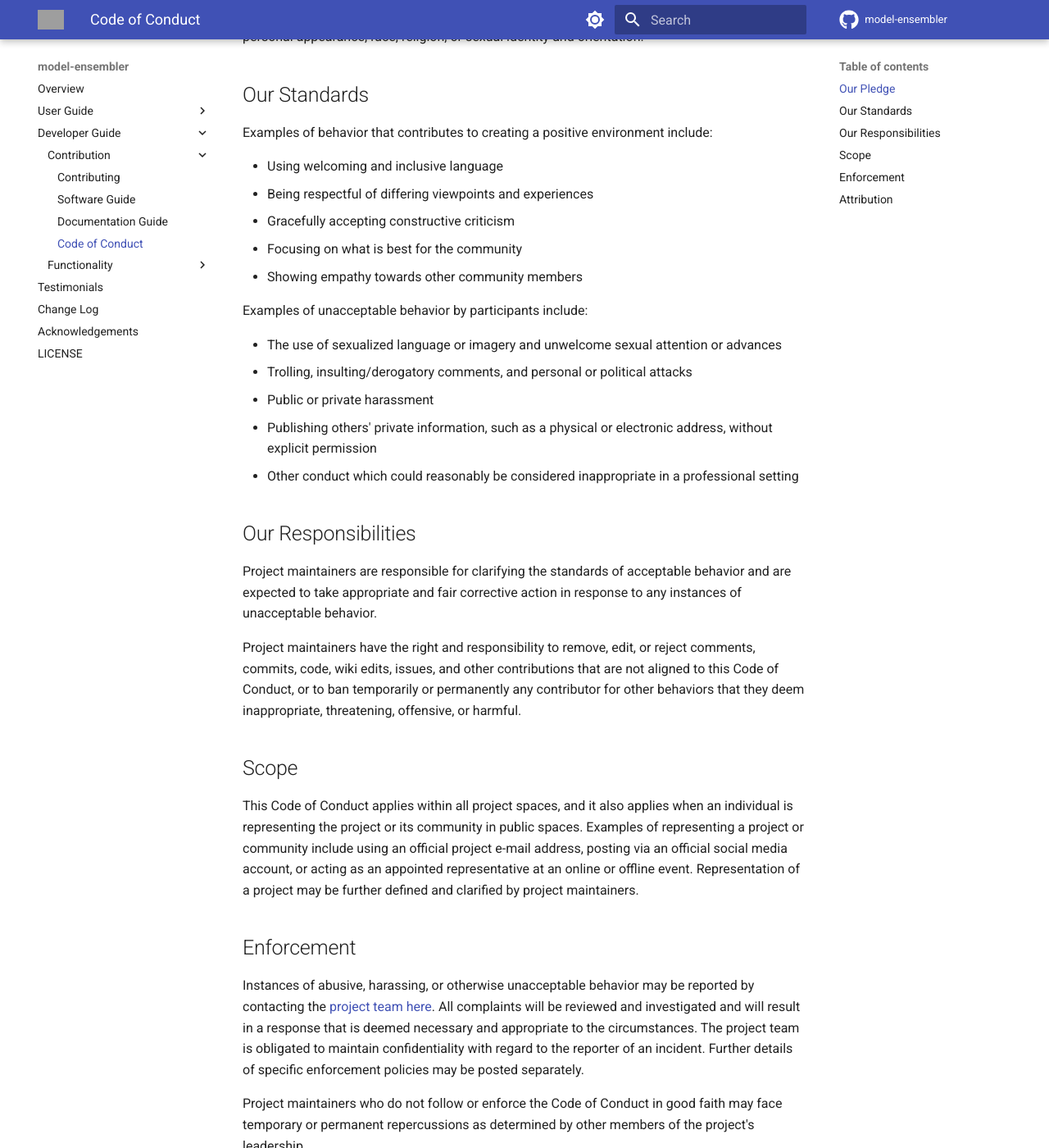
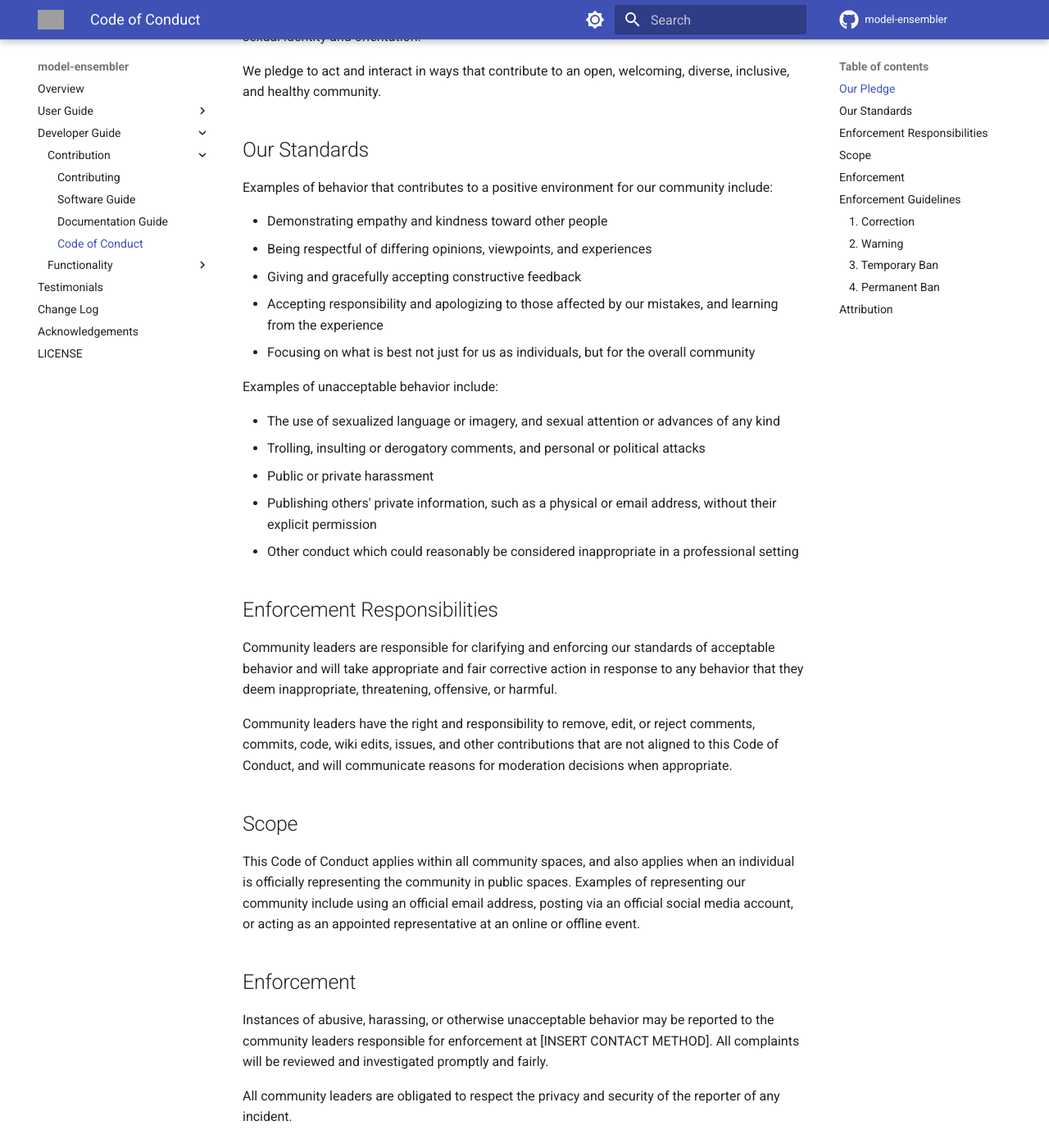
Before and after one commit to environmental-forecasting/model-ensembler, an MkDocs documentation site: the page built from docs/developer/contribution/code_of_conduct.md, in a window 1280 px wide and 1400 px high, scrolled down 301 px. Shown: the whole window at 82% size. Built offline with MkDocs 1.6.1 and Material for MkDocs 9.7.7, drawn with Linux system fonts in a browser that asks for light colours; comment, search, counter and statistics services are not loaded; some of the changed text lies outside the part shown; grey boxes are pictures that could not be loaded.

Commit message:
move to latest code of conduct version

```diff
--- a/CODE_OF_CONDUCT.md
+++ b/CODE_OF_CONDUCT.md
@@ -2,69 +2,131 @@
 
 ## Our Pledge
 
-In the interest of fostering an open and welcoming environment, we as
-contributors and maintainers pledge to make participation in our project and
-our community a harassment-free experience for everyone, regardless of age, body
-size, disability, ethnicity, sex characteristics, gender identity and expression,
-level of experience, education, socio-economic status, nationality, personal
-appearance, race, religion, or sexual identity and orientation.
+We as members, contributors, and leaders pledge to make participation in our
+community a harassment-free experience for everyone, regardless of age, body
+size, visible or invisible disability, ethnicity, sex characteristics, gender
+identity and expression, level of experience, education, socio-economic status,
+nationality, personal appearance, race, caste, color, religion, or sexual
+identity and orientation.
+
+We pledge to act and interact in ways that contribute to an open, welcoming,
+diverse, inclusive, and healthy community.
 
 ## Our Standards
 
-Examples of behavior that contributes to creating a positive environment
-include:
+Examples of behavior that contributes to a positive environment for our
+community include:
 
-* Using welcoming and inclusive language
-* Being respectful of differing viewpoints and experiences
-* Gracefully accepting constructive criticism
-* Focusing on what is best for the community
-* Showing empathy towards other community members
+* Demonstrating empathy and kindness toward other people
+* Being respectful of differing opinions, viewpoints, and experiences
+* Giving and gracefully accepting constructive feedback
+* Accepting responsibility and apologizing to those affected by our mistakes,
+  and learning from the experience
+* Focusing on what is best not just for us as individuals, but for the overall
+  community
 
-Examples of unacceptable behavior by participants include:
+Examples of unacceptable behavior include:
 
-* The use of sexualized language or imagery and unwelcome sexual attention or
-  advances
-* Trolling, insulting/derogatory comments, and personal or political attacks
+* The use of sexualized language or imagery, and sexual attention or advances of
+  any kind
+* Trolling, insulting or derogatory comments, and personal or political attacks
 * Public or private harassment
-* Publishing others' private information, such as a physical or electronic
-  address, without explicit permission
+* Publishing others' private information, such as a physical or email address,
+  without their explicit permission
 * Other conduct which could reasonably be considered inappropriate in a
   professional setting
 
-## Our Responsibilities
+## Enforcement Responsibilities
 
-Project maintainers are responsible for clarifying the standards of acceptable
-behavior and are expected to take appropriate and fair corrective action in
-response to any instances of unacceptable behavior.
+Community leaders are responsible for clarifying and enforcing our standards of
+acceptable behavior and will take appropriate and fair corrective action in
+response to any behavior that they deem inappropriate, threatening, offensive,
+or harmful.
 
-Project maintainers have the right and responsibility to remove, edit, or
-reject comments, commits, code, wiki edits, issues, and other contributions
-that are not aligned to this Code of Conduct, or to ban temporarily or
-permanently any contributor for other behaviors that they deem inappropriate,
-threatening, offensive, or harmful.
+Community leaders have the right and responsibility to remove, edit, or reject
+comments, commits, code, wiki edits, issues, and other contributions that are
+not aligned to this Code of Conduct, and will communicate reasons for moderation
+decisions when appropriate.
 
 ## Scope
 
-This Code of Conduct applies within all project spaces, and it also applies when
-an individual is representing the project or its community in public spaces.
-Examples of representing a project or community include using an official
-project e-mail address, posting via an official social media account, or acting
-as an appointed representative at an online or offline event. Representation of
-a project may be further defined and clarified by project maintainers.
+This Code of Conduct applies within all community spaces, and also applies when
+an individual is officially representing the community in public spaces.
+Examples of representing our community include using an official email address,
+posting via an official social media account, or acting as an appointed
+representative at an online or offline event.
 
 ## Enforcement
 
 Instances of abusive, harassing, or otherwise unacceptable behavior may be
-reported by contacting the [project team here](mailto://digitalinnovation@bas.ac.uk). All
-complaints will be reviewed and investigated and will result in a response that
-is deemed necessary and appropriate to the circumstances. The project team is
-obligated to maintain confidentiality with regard to the reporter of an incident.
-Further details of specific enforcement policies may be posted separately.
+reported to the community leaders responsible for enforcement at
+[INSERT CONTACT METHOD].
+All complaints will be reviewed and investigated promptly and fairly.
 
-Project maintainers who do not follow or enforce the Code of Conduct in good
-faith may face temporary or permanent repercussions as determined by other
-members of the project's leadership.
+All community leaders are obligated to respect the privacy and security of the
+reporter of any incident.
+
+## Enforcement Guidelines
+
+Community leaders will follow these Community Impact Guidelines in determining
+the consequences for any action they deem in violation of this Code of Conduct:
+
+### 1. Correction
+
+**Community Impact**: Use of inappropriate language or other behavior deemed
+unprofessional or unwelcome in the community.
+
+**Consequence**: A private, written warning from community leaders, providing
+clarity around the nature of the violation and an explanation of why the
+behavior was inappropriate. A public apology may be requested.
+
+### 2. Warning
+
+**Community Impact**: A violation through a single incident or series of
+actions.
+
+**Consequence**: A warning with consequences for continued behavior. No
+interaction with the people involved, including unsolicited interaction with
+those enforcing the Code of Conduct, for a specified period of time. This
+includes avoiding interactions in community spaces as well as external channels
+like social media. Violating these terms may lead to a temporary or permanent
+ban.
+
+### 3. Temporary Ban
+
+**Community Impact**: A serious violation of community standards, including
+sustained inappropriate behavior.
+
+**Consequence**: A temporary ban from any sort of interaction or public
+communication with the community for a specified period of time. No public or
+private interaction with the people involved, including unsolicited interaction
+with those enforcing the Code of Conduct, is allowed during this period.
+Violating these terms may lead to a permanent ban.
+
+### 4. Permanent Ban
+
+**Community Impact**: Demonstrating a pattern of violation of community
+standards, including sustained inappropriate behavior, harassment of an
+individual, or aggression toward or disparagement of classes of individuals.
+
+**Consequence**: A permanent ban from any sort of public interaction within the
+community.
 
 ## Attribution
 
-This Code of Conduct is adapted from the [Contributor Covenant, version 1.4](https://www.contributor-covenant.org/version/1/4/code-of-conduct.html).
+This Code of Conduct is adapted from the [Contributor Covenant][homepage],
+version 2.1, available at
+[https://www.contributor-covenant.org/version/2/1/code_of_conduct.html][v2.1].
+
+Community Impact Guidelines were inspired by
+[Mozilla's code of conduct enforcement ladder][Mozilla CoC].
+
+For answers to common questions about this code of conduct, see the FAQ at
+[https://www.contributor-covenant.org/faq][FAQ]. Translations are available at
+[https://www.contributor-covenant.org/translations][translations].
+
+[homepage]: https://www.contributor-covenant.org
+[v2.1]: https://www.contributor-covenant.org/version/2/1/code_of_conduct.html
+[Mozilla CoC]: https://github.com/mozilla/diversity
+[FAQ]: https://www.contributor-covenant.org/faq
+[translations]: https://www.contributor-covenant.org/translations
```
Also changed, not shown: README.md (+1 -0 lines).
